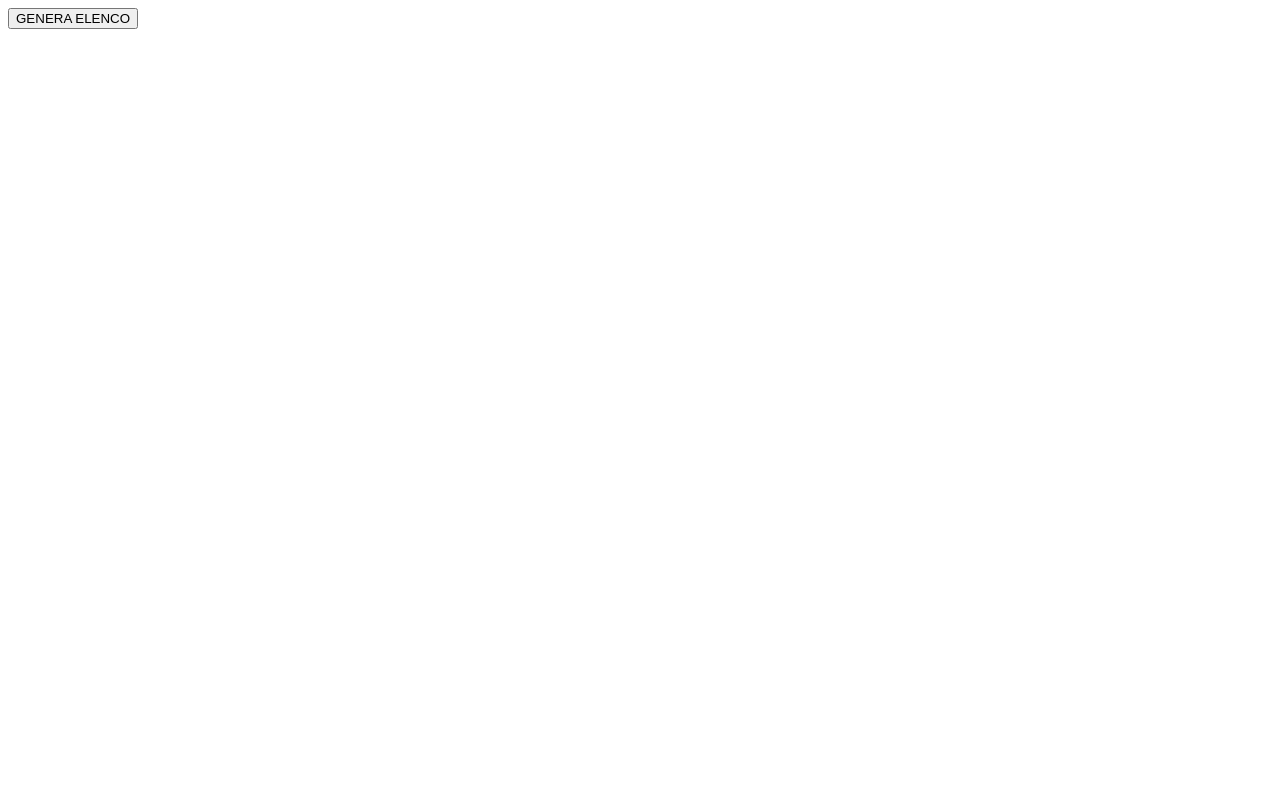
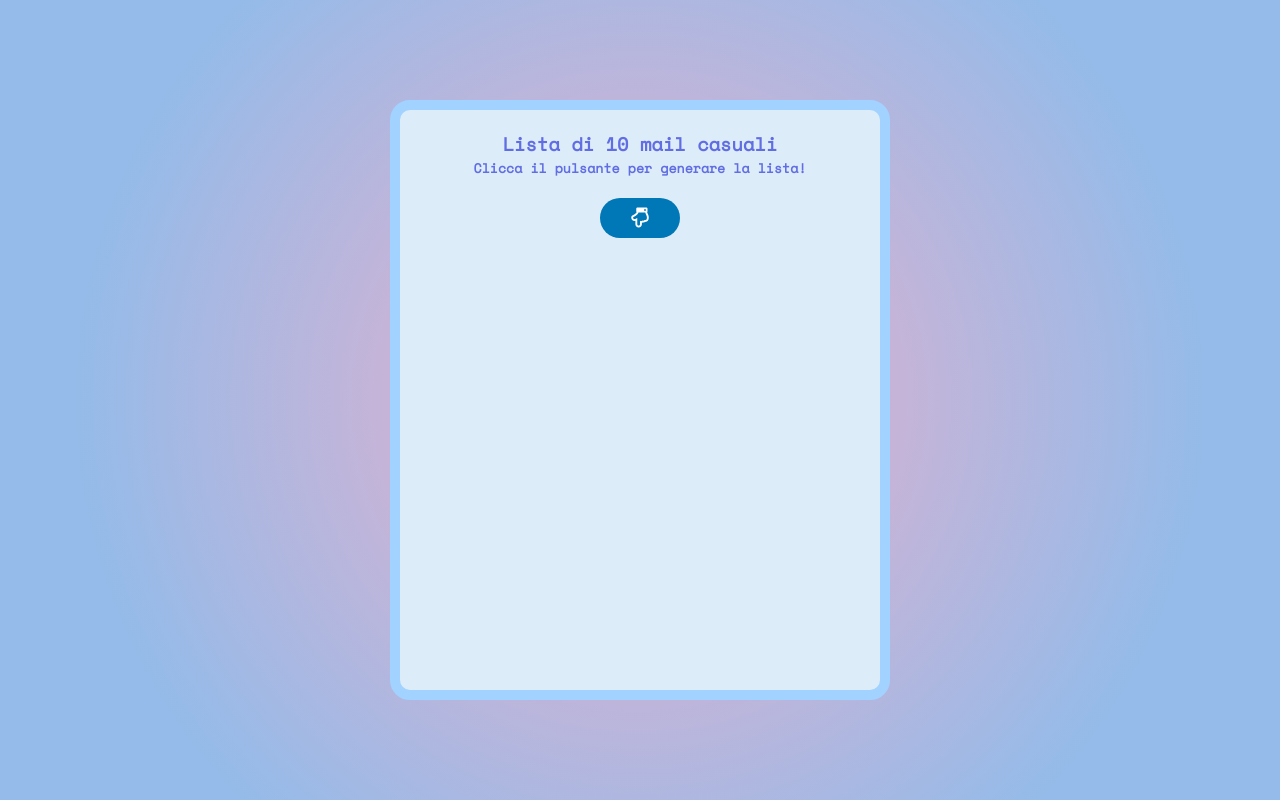
Before and after one commit to simonedimeglio/vue-email-list, a plain HTML site: page index.html in a window 1280 px wide. Drawn offline with nearby package versions, Linux system fonts and the light colour scheme.

Commit message:
1st code refactoring

```diff
--- a/index.html
+++ b/index.html
@@ -7,14 +7,32 @@
         <title>VueJs - EMAIL LIST (API)</title>
         <script src="https://cdn.jsdelivr.net/npm/vue"></script>
         <script src="https://cdnjs.cloudflare.com/ajax/libs/axios/0.20.0/axios.min.js"></script>
+        <link href="https://cdnjs.cloudflare.com/ajax/libs/font-awesome/5.13.0/css/all.min.css" rel="stylesheet">
+        <link rel="stylesheet" href="css/style.css">
+        <link rel="preconnect" href="https://fonts.googleapis.com">
+        <link rel="preconnect" href="https://fonts.gstatic.com" crossorigin>
+        <link href="https://fonts.googleapis.com/css2?family=Space+Mono&display=swap" rel="stylesheet">
     </head>
     <body>
 
-        <div id="app">
-            <button @click="getMails()">GENERA ELENCO</button>
-            <ul v-if="mails.length === 10" v-for="mail in mails">
-                <li>{{mail}}</li>
-            </ul>
+        <div class="container">
+            <div id="app">
+                <div class="title">
+                    <h3>Lista di 10 mail casuali</h3>
+                    <h5>Clicca il pulsante per generare la lista!</h5>
+                </div>
+                <div class="button-row">
+                    <button @click="getMails()"><i class="far fa-hand-point-down"></i></button>
+                </div>
+
+                <div class="mail-list">
+                    <ul v-if="mails.length === 10" v-for="mail in mails">
+                        <li>{{mail}}</li>
+                    </ul>
+                </div>
+
+
+            </div>
         </div>
 
         <script src="js/script.js"></script>
--- a/js/script.js
+++ b/js/script.js
@@ -1,26 +1,24 @@
 Vue.config.devtools = true;
-
-
-// Chiamare l'api per poter generare un numero randomico (che ci restuisce il backend)
-// e mostrare questo numero a schermo.
-
-// => dobbiamo popolare un data (che all'inizio è 0), e mostrarlo a schermo {{ mails }}
-
 new Vue(
     {
         el: '#app',
         data: {
-            mails: []
+            mails: [] // array vuoto di mail
         },
         created() {
+            // richiamo il methods
             getMails();
         },
         methods: {
-            getMails: function () {
-                for (let i = 0; i < 10; i++) {
-                    axios.get('https://flynn.boolean.careers/exercises/api/random/mail')
+            getMails: function () { // creo la funzione per generare le mail
+
+                for (let i = 0; i < 10; i++) { // fino a che l'array non ha lunghezza pari a 10
+
+                    axios.get('https://flynn.boolean.careers/exercises/api/random/mail') // get dall'API
+
                         .then((response) => {  // appena il server ci risponde, si attiva questa funzione
-                            this.mails.push(response.data.response);
+
+                            this.mails.push(response.data.response); // pusho nell'array il dato generato dall'API
                         });
                 }
             }
```
